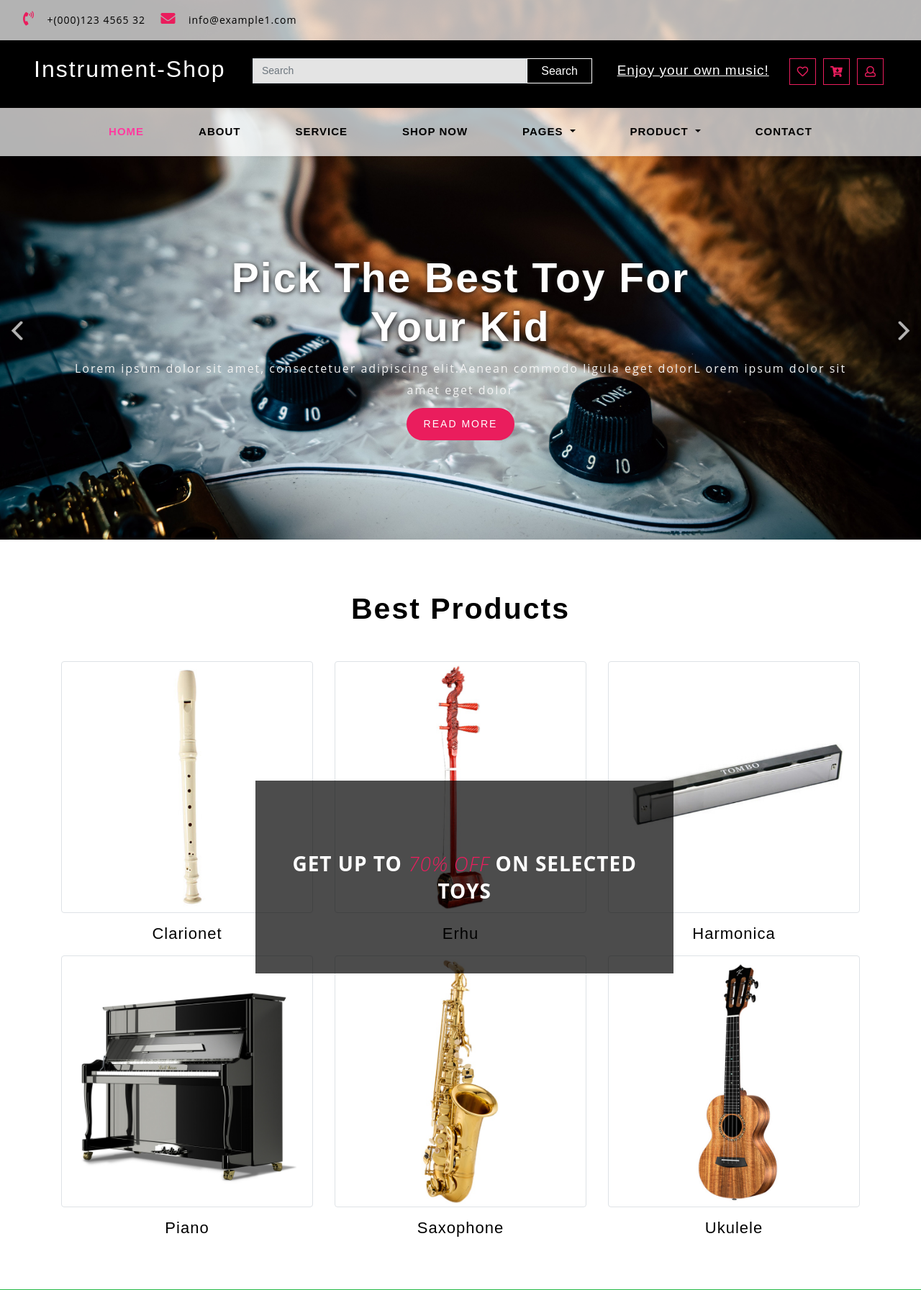
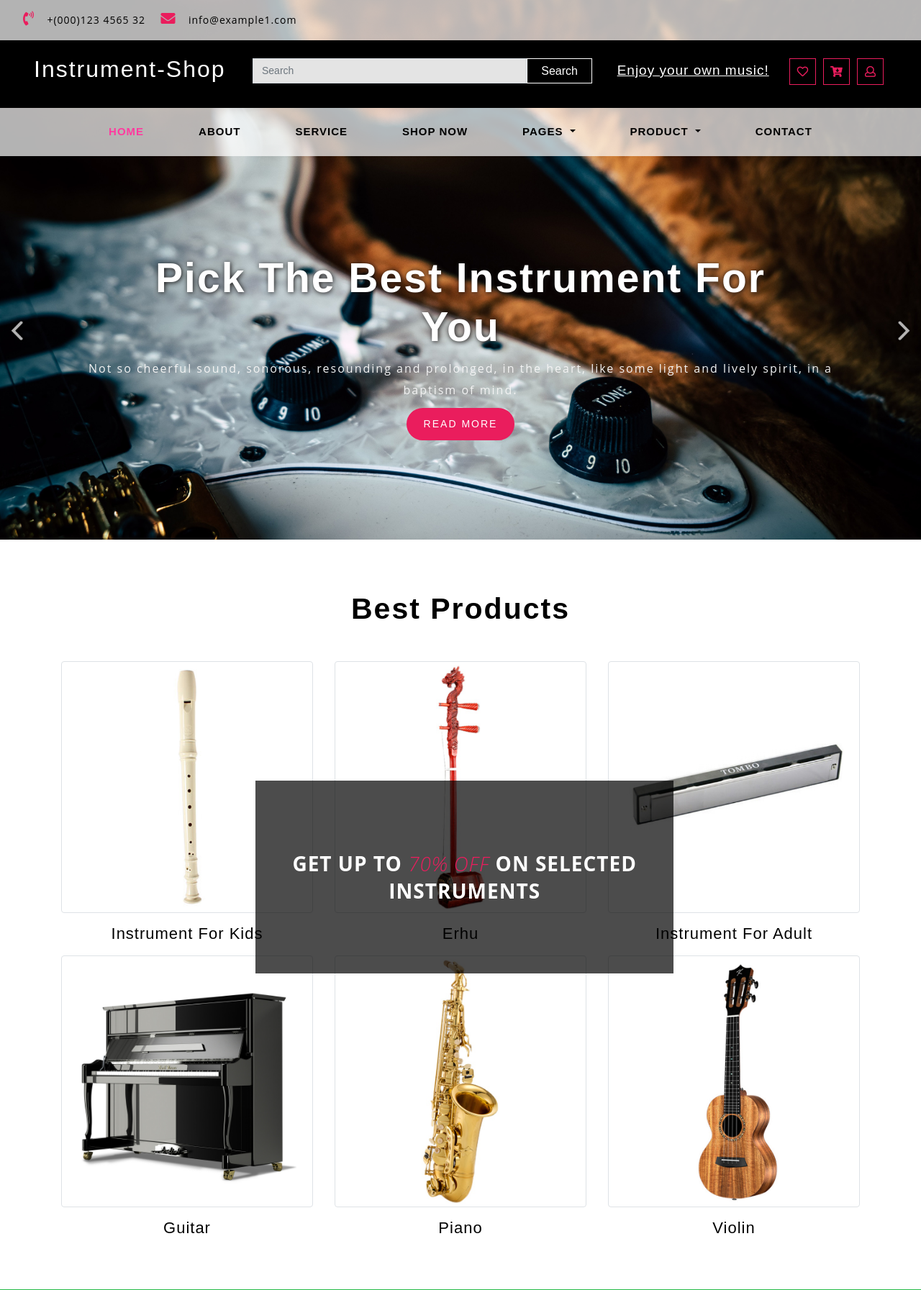
Before and after one commit to wyy224/Doraemon, a Flask app: page / in a window 1280 px wide. Shown: the top 1793 px of the page at 72% size. Run offline with Flask 2, Linux system fonts and the light colour scheme; some libraries are stand-ins or nearby versions.

Commit message:
Change the text of these pages

```diff
--- a/app/routes.py
+++ b/app/routes.py
@@ -18,12 +18,12 @@ from app import app, db, Config
 # logger = logging.getLogger(__name__)
 @app.route('/')
 def base():
-    return render_template('index.html')
+    return render_template('index.html',islogin=islogined())
 
 
 @app.route('/about')
 def about():
-    return render_template('about.html')
+    return render_template('about.html',islogin=islogined())
 
 
 @app.route('/contact')
@@ -48,7 +48,7 @@ def product():
 
 @app.route('/service')
 def service():
-    return render_template('service.html')
+    return render_template('service.html',islogin=islogined())
 
 
 @app.route('/typography')
@@ -58,12 +58,12 @@ def typography():
 
 @app.route('/shop')
 def shop():
-    return render_template('shop.html')
+    return render_template('shop.html',islogin=islogined())
 
 
 @app.route('/single')
 def single():
-    return render_template('single.html')
+    return render_template('single.html',islogin=islogined())
 
 
 # @app.route('/setdatabase')
--- a/app/templates/base.html
+++ b/app/templates/base.html
@@ -105,10 +105,10 @@
                             Product
                             </a>
                             <div class="dropdown-menu" aria-labelledby="navbarDropdown">
-                               <a class="nav-link" href="product">Kids Toys</a>
-                               <a class="nav-link " href="product">Dolls</a>
-                               <a class="nav-link " href="product">Key Toys</a>
-                               <a class="nav-link " href="product">Boys Toys</a>
+                               <a class="nav-link" href="product">Instrument for kids</a>
+                               <a class="nav-link " href="product">Instrument for adult</a>
+                               <a class="nav-link " href="product">Piano class</a>
+                               <a class="nav-link " href="product">Orchestra class</a>
                             </div>
                          </li>
                          <li class="nav-item">
--- a/app/templates/index.html
+++ b/app/templates/index.html
@@ -40,9 +40,9 @@
                      <div class="slider-img one-img">
                         <div class="container">
                            <div class="slider-info ">
-                              <h5>Pick The Best Toy For <br>Your Kid</h5>
+                              <h5>Pick The Best Instrument For <br>You</h5>
                               <div class="bottom-info">
-                                 <p>Lorem ipsum dolor sit amet, consectetuer adipiscing elit.Aenean commodo ligula eget dolorL orem ipsum dolor sit amet eget dolor</p>
+                                 <p>Not so cheerful sound, sonorous, resounding and prolonged, in the heart, like some light and lively spirit, in a baptism of mind.</p>
                               </div>
                               <div class="outs_more-buttn">
                                  <a href="about">Read More</a>
@@ -55,12 +55,12 @@
                      <div class="slider-img two-img">
                         <div class="container">
                            <div class="slider-info ">
-                              <h5>Sort Toys And Teddy bears<br>For Kids</h5>
+                              <h5>High quality guitar and piano<br>For Everyone</h5>
                               <div class="bottom-info">
-                                 <p>Lorem ipsum dolor sit amet, consectetuer adipiscing elit.Aenean commodo ligula eget dolorL orem ipsum dolor sit amet eget dolor</p>
+                                 <p>Not so cheerful sound, sonorous, resounding and prolonged, in the heart, like some light and lively spirit, in a baptism of mind.</p>
                               </div>
                               <div class="outs_more-buttn">
-                                 <a href="about">mRead More</a>
+                                 <a href="about">Read More</a>
                               </div>
                            </div>
                         </div>
@@ -70,9 +70,9 @@
                      <div class="slider-img three-img">
                         <div class="container">
                            <div class="slider-info">
-                              <h5>Best Toys And Dolls<br> For Kids</h5>
+                              <h5>Best Instrument<br> For everyone</h5>
                               <div class="bottom-info">
-                                 <p>Lorem ipsum dolor sit amet, consectetuer adipiscing elit.Aenean commodo ligula eget dolorL orem ipsum dolor sit amet eget dolor</p>
+                                 <p>Not so cheerful sound, sonorous, resounding and prolonged, in the heart, like some light and lively spirit, in a baptism of mind.</p>
                               </div>
                               <div class="outs_more-buttn">
                                  <a href="about">Read More</a>
@@ -99,7 +99,7 @@
                <div class="col-lg-4 col-md-6 col-sm-6 text-center banner-agile-flowers">
                   <img src="../static/instruments/clarionet.jpg" class="img-thumbnail" alt="">
                   <div class="banner-right-icon">
-                     <h4 class="pt-3">Clarionet</h4>
+                     <h4 class="pt-3">Instrument for kids</h4>
                   </div>
                </div>
                <div class="col-lg-4 col-md-6 col-sm-6 text-center banner-agile-flowers">
@@ -111,30 +111,30 @@
                <div class="col-lg-4 col-md-6 col-sm-6 text-center banner-agile-flowers">
                   <img src="../static/instruments/harmonica.jpg" class="img-thumbnail" alt="">
                   <div class="banner-right-icon">
-                     <h4 class="pt-3">Harmonica</h4>
+                     <h4 class="pt-3">Instrument for adult</h4>
                   </div>
                </div>
                <div class="col-lg-4 col-md-6 col-sm-6 mt-3 text-center banner-agile-flowers">
                   <img src="../static/instruments/piano.jpg" class="img-thumbnail" alt="">
                   <div class="banner-right-icon">
-                     <h4 class="pt-3">Piano</h4>
+                     <h4 class="pt-3">Guitar</h4>
                   </div>
                </div>
                <div class="col-lg-4 col-md-6 col-sm-6 mt-3 text-center banner-agile-flowers">
                   <img src="../static/instruments/saxophone.jpg" class="img-thumbnail" alt="">
                   <div class="banner-right-icon">
-                     <h4 class="pt-3">Saxophone</h4>
+                     <h4 class="pt-3">Piano</h4>
                   </div>
                </div>
                <div class="col-lg-4 col-md-6 col-sm-6 mt-3 text-center banner-agile-flowers">
                   <img src="../static/instruments/ukulele.jpg" class="img-thumbnail" alt="">
                   <div class="banner-right-icon">
-                     <h4 class="pt-3">Ukulele</h4>
+                     <h4 class="pt-3">Violin</h4>
                   </div>
                </div>
                <div class="toys-grids-upper">
                   <div class="about-toys-off">
-                     <h2>Get Up to <span>70% Off </span>On Selected Toys</h2>
+                     <h2>Get Up to <span>70% Off </span>On Selected Instruments</h2>
                   </div>
                </div>
             </div>
@@ -384,7 +384,7 @@
       <!-- Product-view -->
       <section class="product py-lg-4 py-md-3 py-sm-3 py-3">
          <div class="container py-lg-5 py-md-5 py-sm-4 py-3">
-            <h3 class="title text-center mb-lg-5 mb-md-4 mb-sm-4 mb-3">Latest Toys</h3>
+            <h3 class="title text-center mb-lg-5 mb-md-4 mb-sm-4 mb-3">Latest Instruments</h3>
             <div class=" img-toy-w3l-top">
             </div>
             <div class="mt-lg-4 mt-3 product-info-img">
@@ -445,7 +445,7 @@
       <!--//Product-view-->
       <section class="premium py-lg-4 py-md-3 py-sm-3 py-3">
          <div class="container py-lg-5 py-md-5 py-sm-4 py-3">
-            <h3 class="title clr text-center mb-lg-5 mb-md-4 mb-sm-4 mb-3">Premium Toys</h3>
+            <h3 class="title clr text-center mb-lg-5 mb-md-4 mb-sm-4 mb-3">Premium Instruments</h3>
             <div class="row">
                <div class="col-lg-6 agileits-toys-left"></div>
                <div class="col-lg-6 agileits-toys-right">
@@ -485,7 +485,7 @@
       <!--Product-about-->
       <section class="about py-lg-4 py-md-3 py-sm-3 py-3">
          <div class="container py-lg-5 py-md-5 py-sm-4 py-3">
-            <h3 class="title text-center mb-lg-5 mb-md-4 mb-sm-4 mb-3">About Toys</h3>
+            <h3 class="title text-center mb-lg-5 mb-md-4 mb-sm-4 mb-3">About Instruments</h3>
             <div class="about-products-w3layouts">
                <p>velit sagittis vehicula. Duis posuere
                   ex in mollis iaculis. Suspendisse tincidunt
```
